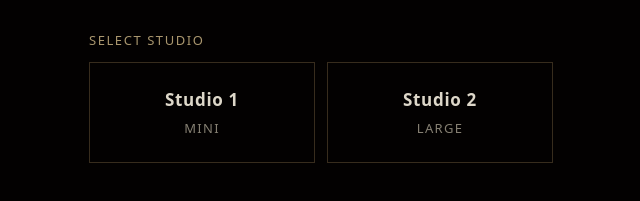
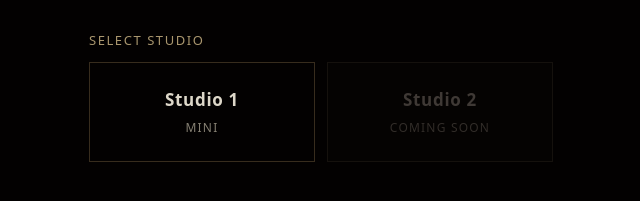
Before and after one commit to nikhil191206/TheGoldenMic, a Next.js app: page /booking in a window 1280 px wide. Shown: the part 1018-1219 px from the top of the page, without its empty margins (319-959 px from the left). Built offline with nearby package versions, Linux system fonts and the light colour scheme.

Commit message:
feat: Studio 2 marked as Coming Soon and disabled

```diff
--- a/app/booking/page.tsx
+++ b/app/booking/page.tsx
@@ -26,8 +26,8 @@ const DURATION_STEPS = [
 const GENDERS = ["Male", "Female", "Prefer not to say"];
 
 const STUDIOS = [
-  { value: "Studio-1", name: "Studio 1", tag: "Mini" },
-  { value: "Studio-2", name: "Studio 2", tag: "Large" },
+  { value: "Studio-1", name: "Studio 1", tag: "Mini",  comingSoon: false },
+  { value: "Studio-2", name: "Studio 2", tag: "Large", comingSoon: true  },
 ];
 
 type FormData = {
@@ -415,7 +415,7 @@ export default function BookingPage() {
             <Label>Select Studio</Label>
             <div style={{ display: "grid", gridTemplateColumns: "1fr 1fr", gap: 12 }}>
               {STUDIOS.map((s) => {
-                const active = form.studio === s.value;
+                const active = form.studio === s.value && !s.comingSoon;
                 return (
                   <label
                     key={s.value}
@@ -425,13 +425,21 @@ export default function BookingPage() {
                       alignItems: "center",
                       justifyContent: "center",
                       padding: "24px 12px",
-                      border: active
+                      border: s.comingSoon
+                        ? "1px solid oklch(0.18 0.01 60)"
+                        : active
                         ? "2px solid oklch(0.75 0.15 85)"
                         : "1px solid oklch(0.3 0.03 75)",
-                      background: active ? "oklch(0.75 0.15 85 / 0.08)" : "transparent",
-                      cursor: "pointer",
+                      background: s.comingSoon
+                        ? "oklch(0.10 0.01 60)"
+                        : active
+                        ? "oklch(0.75 0.15 85 / 0.08)"
+                        : "transparent",
+                      cursor: s.comingSoon ? "not-allowed" : "pointer",
                       transition: "all 0.25s",
                       gap: 6,
+                      position: "relative",
+                      overflow: "hidden",
                     }}
                   >
                     <input
@@ -439,14 +447,15 @@ export default function BookingPage() {
                       name="studio"
                       value={s.value}
                       className="sr-only"
-                      onChange={() => set("studio", s.value)}
+                      disabled={s.comingSoon}
+                      onChange={() => !s.comingSoon && set("studio", s.value)}
                     />
                     <span
                       style={{
                         fontFamily: "system-ui, sans-serif",
                         fontSize: "17px",
                         fontWeight: 600,
-                        color: active ? "oklch(0.80 0.15 85)" : "oklch(0.88 0.02 85)",
+                        color: s.comingSoon ? "oklch(0.35 0.01 60)" : active ? "oklch(0.80 0.15 85)" : "oklch(0.88 0.02 85)",
                         letterSpacing: "0.04em",
                       }}
                     >
@@ -455,13 +464,13 @@ export default function BookingPage() {
                     <span
                       style={{
                         fontFamily: "system-ui, sans-serif",
-                        fontSize: "13px",
-                        color: active ? "oklch(0.70 0.12 85)" : "oklch(0.60 0.02 85)",
+                        fontSize: "12px",
+                        color: s.comingSoon ? "oklch(0.30 0.01 60)" : active ? "oklch(0.70 0.12 85)" : "oklch(0.60 0.02 85)",
                         letterSpacing: "0.1em",
                         textTransform: "uppercase",
                       }}
                     >
-                      {s.tag}
+                      {s.comingSoon ? "Coming Soon" : s.tag}
                     </span>
                   </label>
                 );
```
